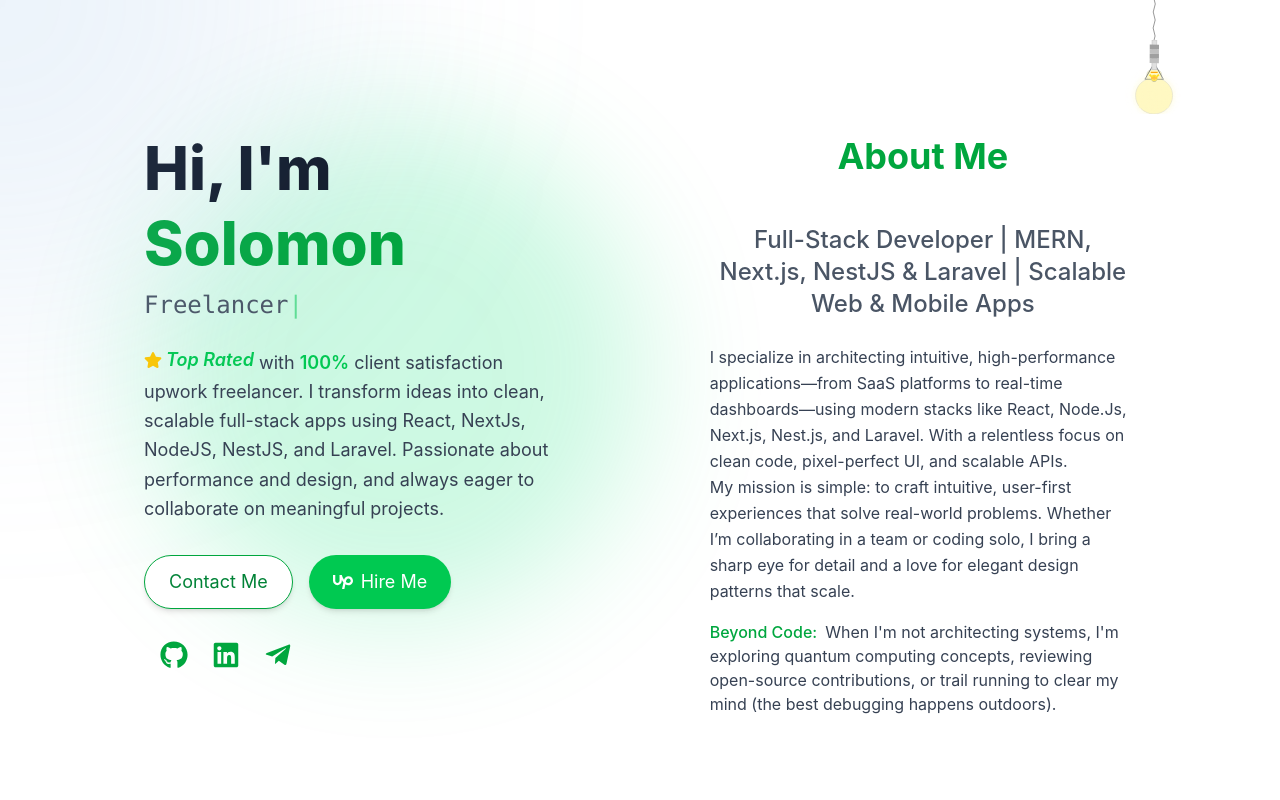
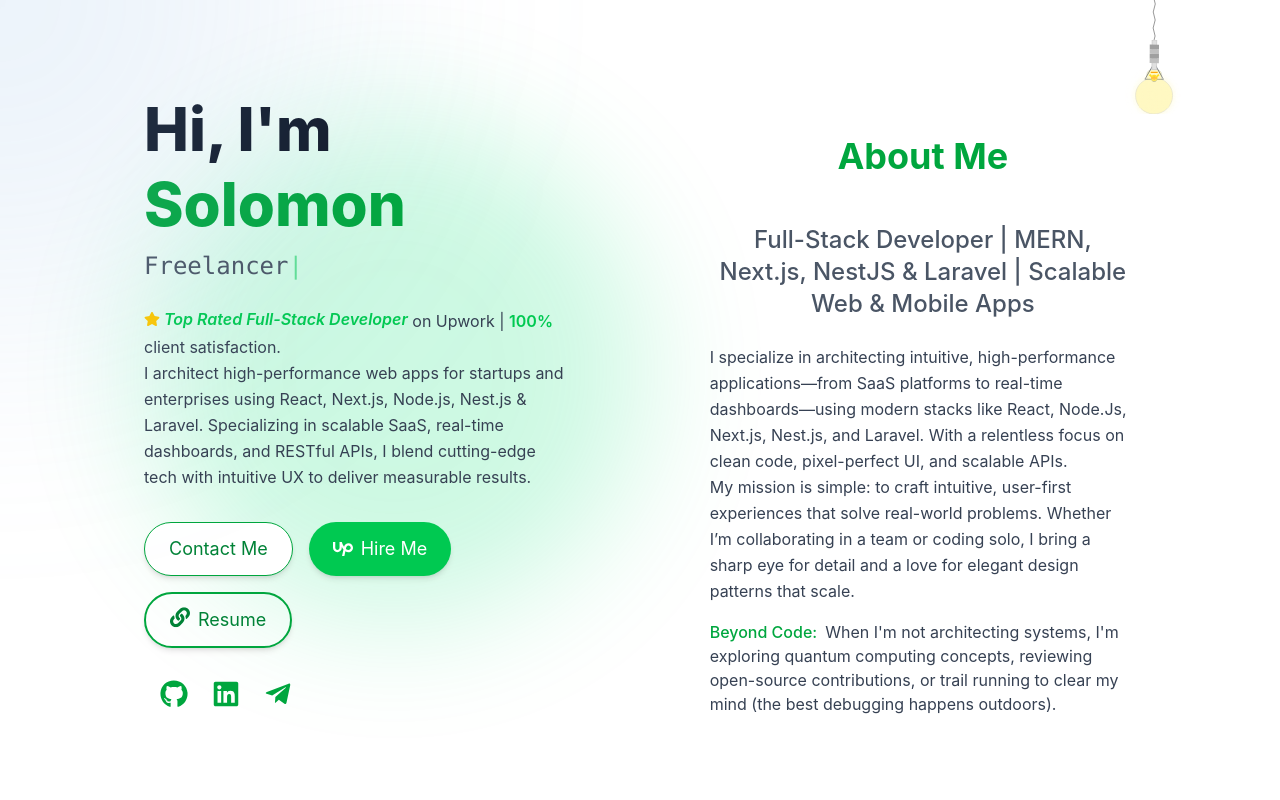
Before and after one commit to solomon-mh/solomon-muhye, a React (Vite) app: page / in a window 1280 px wide. Shown: the top 800 px of the page. Built offline with nearby package versions, Linux system fonts and the light colour scheme.

Commit message:
refactor Hero component to enhance personal description, improve client satisfaction messaging, and add resume link for better engagement

```diff
--- a/src/components/Hero.tsx
+++ b/src/components/Hero.tsx
@@ -3,6 +3,7 @@
 import {
   FaChevronDown,
   FaGithub,
+  FaLink,
   FaLinkedin,
   FaStar,
   FaTelegramPlane,
@@ -90,16 +91,20 @@
         initial={{ opacity: 0, y: 10 }}
         animate={{ opacity: 1, y: 0 }}
         transition={{ delay: 1, duration: 1 }}
-        className="mt-6 text-gray-700 dark:text-gray-400 text-base md:text-lg leading-relaxed"
+        className="mt-6 text-gray-700 dark:text-gray-400 text-base md:text-l leading-relaxed"
       >
         <span className="text-green-500 italic font-semibold inline-flex items-center gap-1">
-          <FaStar className="text-yellow-400" /> Top Rated
+          <FaStar className="text-yellow-400" /> Top Rated Full-Stack Developer
         </span>{" "}
-        with <span className="text-green-500 font-semibold">100%</span> client
-        satisfaction upwork freelancer. I transform ideas into clean, scalable
-        full-stack apps using React, NextJs, NodeJS, NestJS, and Laravel.
-        Passionate about performance and design, and always eager to collaborate
-        on meaningful projects.
+        on Upwork | <span className="text-green-500 font-semibold">100%</span>{" "}
+        client satisfaction.
+        <span>
+          <br />I architect high-performance web apps for startups and
+          enterprises using React, Next.js, Node.js, Nest.js & Laravel.
+          Specializing in scalable SaaS, real-time dashboards, and RESTful APIs,
+          I blend cutting-edge tech with intuitive UX to deliver measurable
+          results.
+        </span>
       </motion.p>
 
       {/* CTA Buttons */}
@@ -123,6 +128,29 @@
         >
           <SiUpwork size={20} /> Hire Me
         </a>
+        <motion.a
+          href="https://flowcv.com/resume/4s26k4fimci0"
+          target="_blank"
+          className="flex items-center gap-2 bg-transparent border-2 border-green-600 text-green-700 dark:text-green-400 hover:bg-green-50 dark:hover:bg-gray-800 px-6 py-3 rounded-full shadow-md text-lg transition"
+          initial={{ opacity: 0, x: 20 }}
+          animate={{ opacity: 1, x: 0 }}
+          transition={{ delay: 1.5, duration: 0.6 }}
+          whileHover={{
+            scale: 1.05,
+            transition: { duration: 0.2 },
+          }}
+          whileTap={{ scale: 0.95 }}
+        >
+          <motion.span
+            animate={{
+              y: [0, -3, 0],
+              transition: { repeat: Infinity, duration: 2 },
+            }}
+          >
+            <FaLink size={20} />
+          </motion.span>
+          Resume
+        </motion.a>
       </motion.div>
 
       {/* Social Icons */}
```
